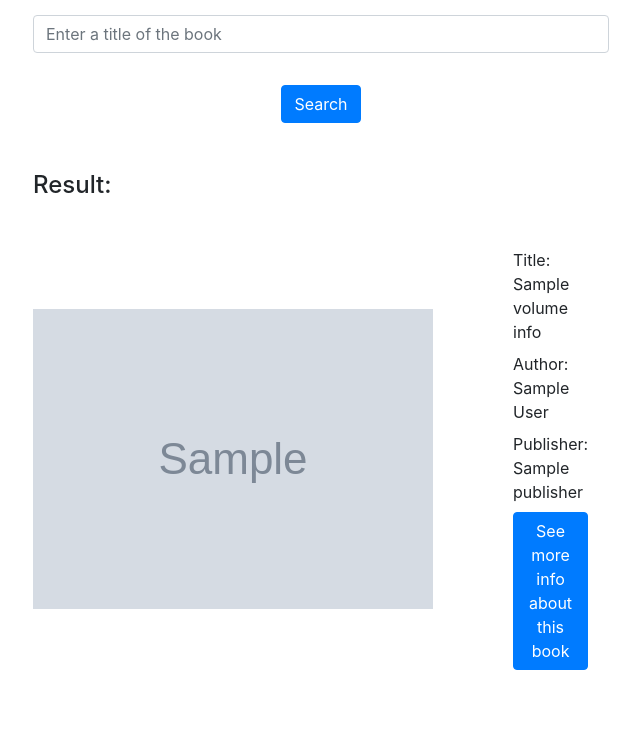
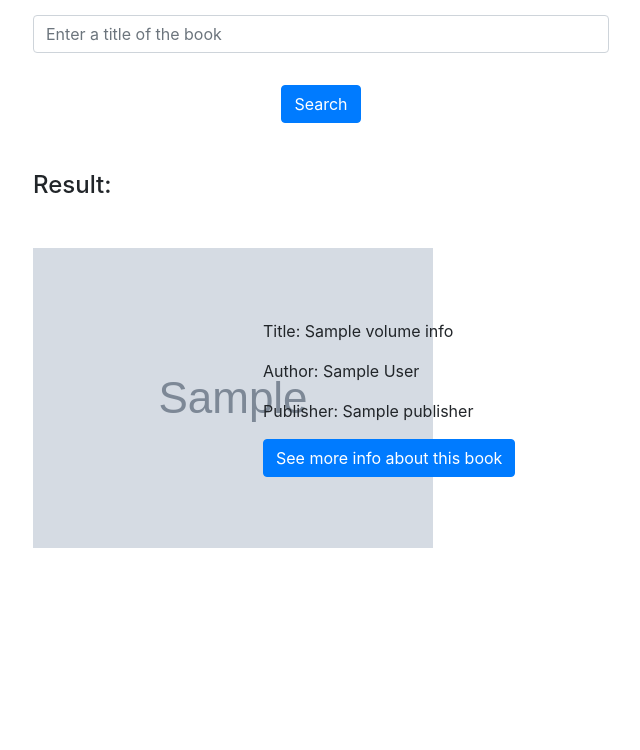
Before and after one commit to chieakiba/eighth-light-google-books-api, a Flask app: template app/templates/index.html in a window 1280 px wide. Shown: the part 185-935 px from the top of the page, without its empty margins (319-959 px from the left). After the commit the page ends 733 px from the top, so only its background shows below. Run offline with Flask 2, Linux system fonts and the light colour scheme; the template is opened without the code that fills it: most values are stand-ins (such as "Sample title", 1, 10 or a date in 2020); grey boxes marked "Sample" are stand-in pictures; some libraries are stand-ins or nearby versions.

Commit message:
Revert "Revert "Ca handle edge cases""

```diff
--- a/app/static/style.css
+++ b/app/static/style.css
@@ -46,14 +46,20 @@
 .resultItem {
     display: flex;
     flex-direction: row;
-    justify-content: space-between;
+    justify-content: flex-start;
     align-content: center;
     align-items: center;
     margin: 3em 0;
-    width: 100%;
+    width: 500px;
 }
 
 .resultInfo {
     margin-left: 5em;
     flex-direction: column;
+    width: 350px;
 }
+
+.imageContainer {
+    width: 150px;
+    text-align: center;
+}
--- a/app/templates/index.html
+++ b/app/templates/index.html
@@ -13,15 +13,29 @@
         {% if content %}
             <h4>Result:</h4>
             <div class="bookResults">
+                <!-- Iterate through the JSON response -->
                 {% for items in content['items'] %}
                     <div class="resultItem">
-                        <div>
-                            <img src="{{ items['volumeInfo']['imageLinks']['smallThumbnail'] }}" alt="{{ items['volumeInfo']['title'] }} Image" />
+                        <div class="imageContainer">
+                            <!-- Check if there are images -->
+                            {% if items['volumeInfo']['imageLinks'] %}
+                                <!-- Show image if there is an image link -->
+                                <img src="{{ items['volumeInfo']['imageLinks']['smallThumbnail'] }}" alt="{{ items['volumeInfo']['title'] }} Image" />
+                            {% else %}
+                                <!-- Else, show "No Image Available" -->
+                                <p>No Image Available</p>
+                            {% endif %}
                         </div>
+
+                        <!-- Show title, author, publisher and external information link of each volumeInfo object -->
                         <div class="resultInfo">
-                            <label>Title: {{ items['volumeInfo']['title'] }}</label>
-                            <label>Author: {{ items['volumeInfo']['authors'][0] }}</label>
-                            <label>Publisher: {{ items['volumeInfo']['publisher'] }}</label>
+                            <p>Title: {{ items['volumeInfo']['title'] }}</p>
+                            <p>Author:
+                                {% for author in items['volumeInfo']['authors'] %}
+                                    {{ author }}
+                                {% endfor %}
+                            </p>
+                            <p>Publisher: {{ items['volumeInfo']['publisher'] }}</p>
                             <a target="_blank" class="btn btn-primary" role="button" href="{{ items['volumeInfo']['infoLink'] }}">See more info about this book</a>
                         </div>
                     </div>
```
